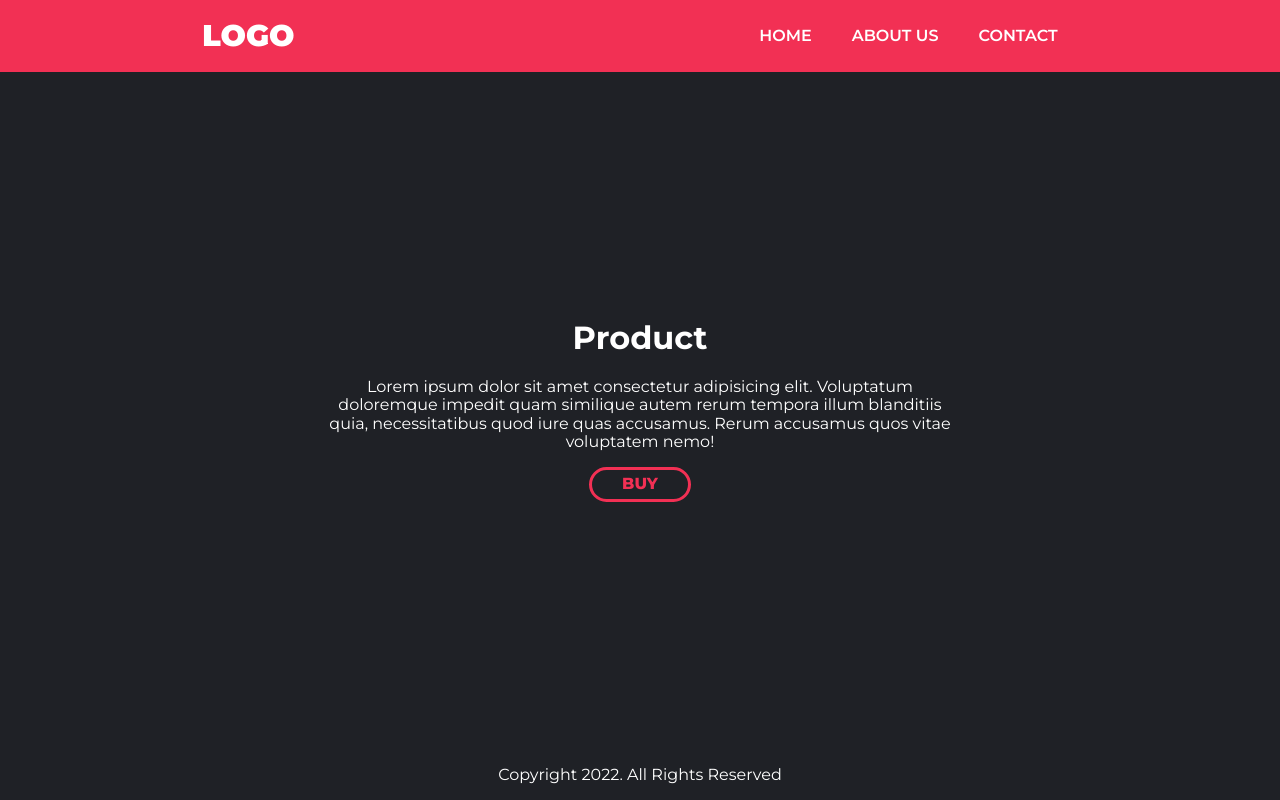
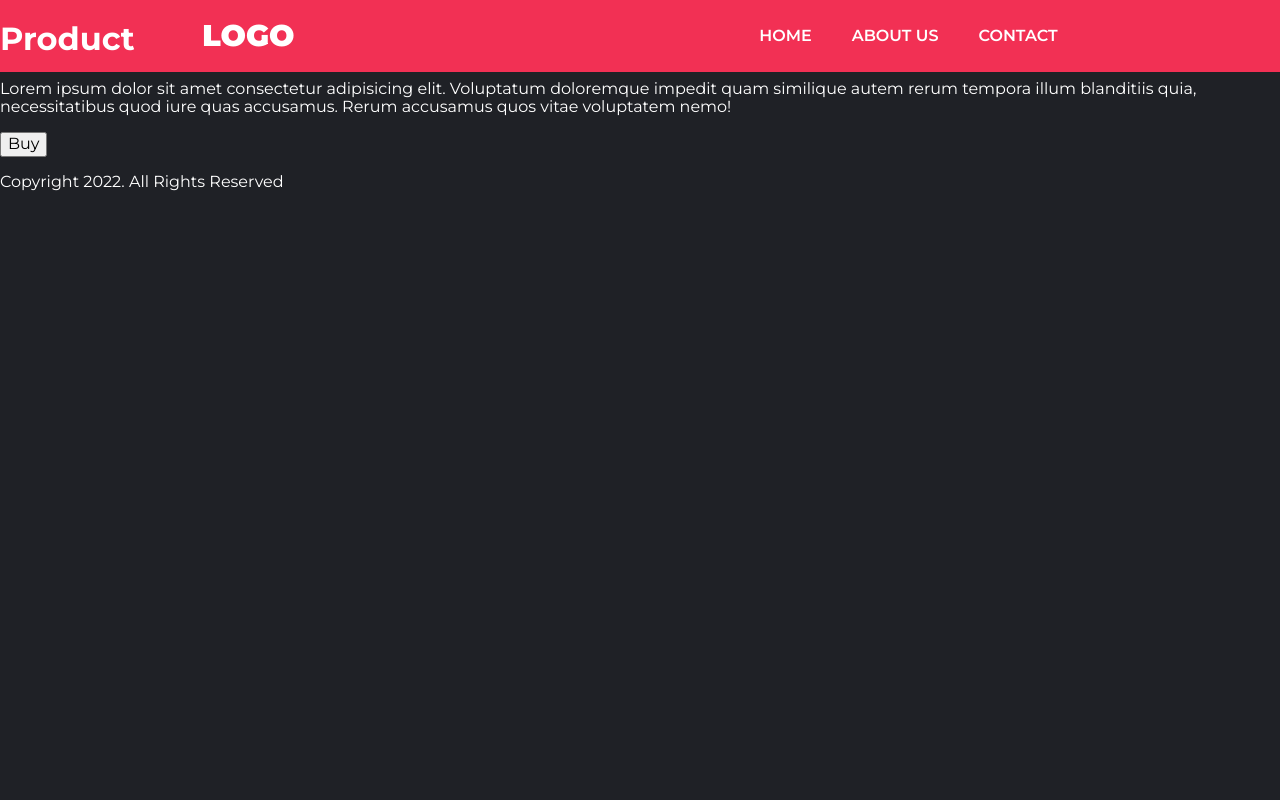
Before and after one commit to francoicasu/proyecto-grupal-jap, a plain HTML site: page index.html in a window 1280 px wide. Drawn offline with Linux system fonts and the light colour scheme.

Commit message:
Second commit

```diff
--- a/style.css
+++ b/style.css
@@ -69,47 +69,3 @@ body{
 .nav .nav-ul .nav-li a:hover::after{
     width: 100%;
 }
-
-.main-section{
-    width: 100%;
-    height: 100vh;
-    display: flex;
-    flex-direction: column;
-    align-items: center;
-    justify-content: center;
-}
-
-.main-content{
-    border-radius: 25px;
-    width: 50%;
-    text-align: center;
-}
-
-.main-content .main-btn{
-    padding: 5px 30px;
-    border-radius: 25px;
-    border: solid 3px var(--primary-clr);
-    background-color: var(--bg-clr);
-    color: var(--primary-clr);
-    text-transform: uppercase;
-    font-weight: 800;
-    transition: all .5s ease;
-    cursor: pointer;
-}
-
-.main-content .main-btn:hover{
-    background-color: var(--primary-clr);
-    color: var(--bg-clr);
-}
-
-h1{
-    text-align: center;
-}
-
-footer{
-    text-align: center;
-    position: absolute;
-    bottom: 0;
-    left: 50%;
-    transform: translateX(-50%);
-}
```
